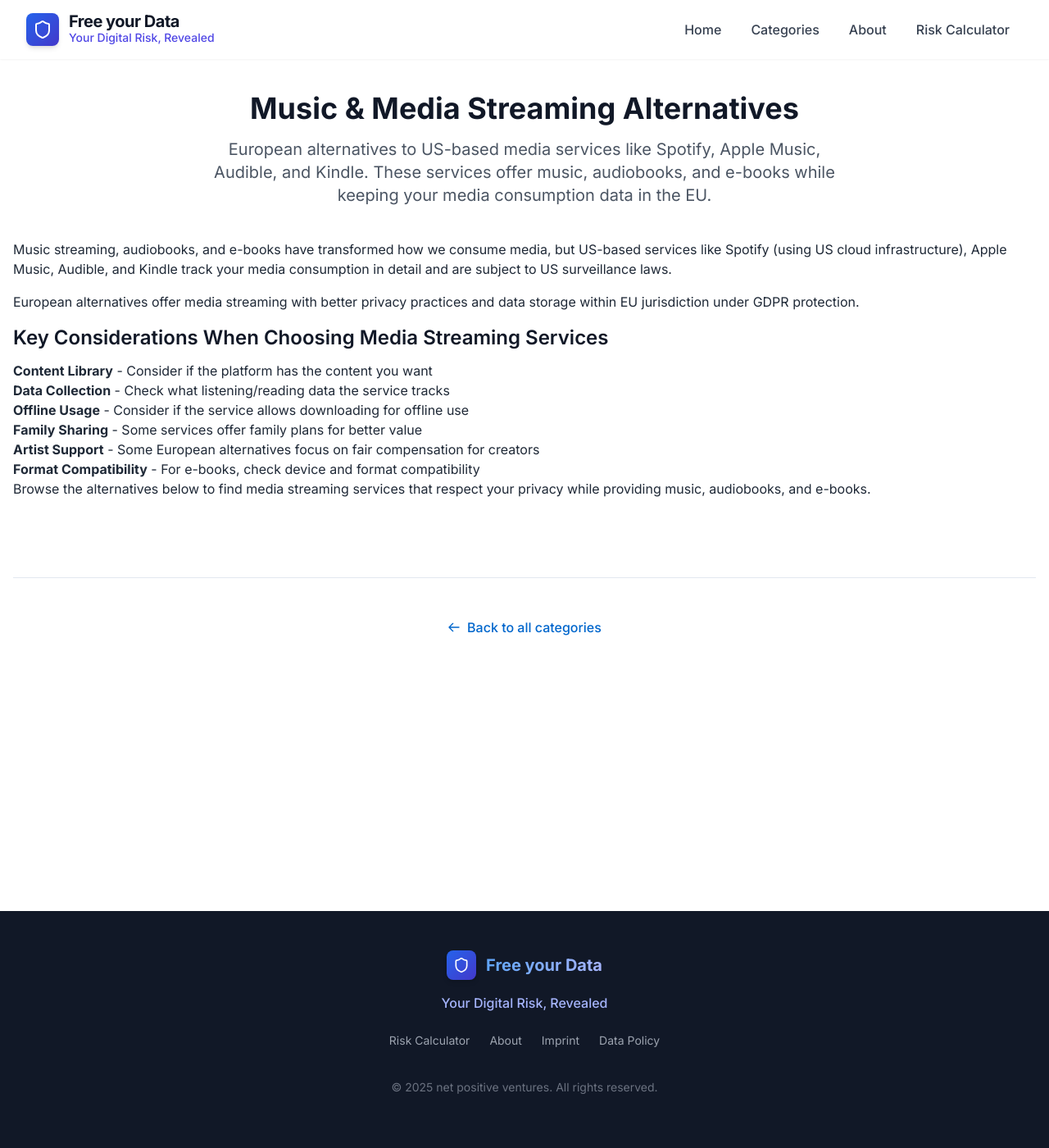
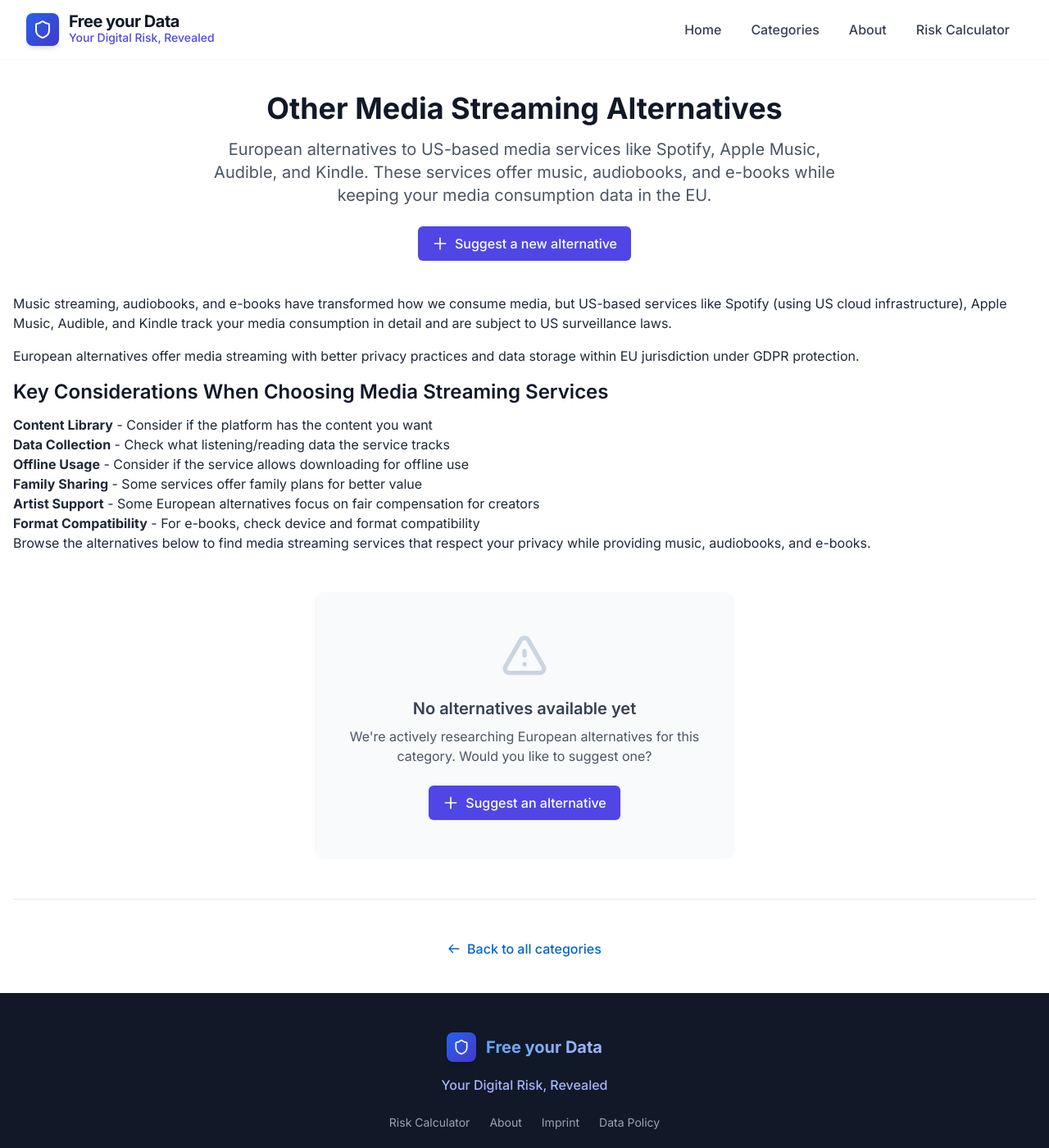
Before and after one commit to bwaide/bwaide.github.io, a Jekyll site: the page built from _categories/other_media_streaming.md, in a window 1280 px wide and 1400 px high. Shown: the whole window at 82% size. Built offline with Jekyll 4.4.1, drawn with Linux system fonts in a browser that asks for light colours.

```diff
--- a/_categories/other_media_streaming.md
+++ b/_categories/other_media_streaming.md
@@ -1,6 +1,6 @@
 ---
 layout: category
-title: Music & Media Streaming Alternatives
+title: Other Media Streaming Alternatives
 category_name: Other Media Streaming
 description: "European alternatives to US-based media services like Spotify, Apple Music, Audible, and Kindle. These services offer music, audiobooks, and e-books while keeping your media consumption data in the EU."
 ---
--- a/_layouts/category.html
+++ b/_layouts/category.html
@@ -5,7 +5,14 @@ layout: default
 <div>
   <header class="mb-10 text-center">
     <h1 class="text-4xl font-bold mb-4">{{ page.title }}</h1>
-    <p class="text-xl text-gray-600 max-w-3xl mx-auto">{{ page.description }}</p>
+    <p class="text-xl text-gray-600 max-w-3xl mx-auto mb-6">{{ page.description }}</p>
+    <a href="mailto:proposal@freeyourdata.eu?subject=New%20alternative%20proposal%20for%20{{ page.category_name | url_encode }}"
+       class="inline-flex items-center px-4 py-2 border border-transparent text-base font-medium rounded-md shadow-sm text-white bg-indigo-600 hover:bg-indigo-700 focus:outline-none focus:ring-2 focus:ring-offset-2 focus:ring-indigo-500">
+      <svg xmlns="http://www.w3.org/2000/svg" class="h-5 w-5 mr-2 text-white" fill="none" viewBox="0 0 24 24" stroke="currentColor" stroke-width="2">
+        <path stroke-linecap="round" stroke-linejoin="round" d="M12 4v16m8-8H4" />
+      </svg>
+      Suggest a new alternative
+    </a>
   </header>
 
   <div class="max-w-none mb-12">
@@ -14,6 +21,7 @@ layout: default
 
   <div class="grid grid-cols-1 md:grid-cols-2 lg:grid-cols-3 gap-6 mb-12">
     {% assign alternatives = site.alternatives | where: "category", page.category_name %}
+    {% if alternatives.size > 0 %}
       {% for alternative in alternatives %}
       <div class="alternative-card flex flex-col h-full">
         <h2 class="text-2xl font-semibold mb-2">
@@ -28,7 +36,38 @@ layout: default
         <a href="{{ alternative.url | relative_url }}" class="read-more mt-auto">View details →</a>
       </div>
       {% endfor %}
+    {% else %}
+      <div class="col-span-1 md:col-span-2 lg:col-span-3 flex items-center justify-center">
+        <div class="text-center py-12 px-6 bg-slate-50 rounded-xl max-w-lg mx-auto w-full">
+          <svg xmlns="http://www.w3.org/2000/svg" class="h-16 w-16 mx-auto text-slate-300 mb-4" fill="none" viewBox="0 0 24 24" stroke="currentColor">
+            <path stroke-linecap="round" stroke-linejoin="round" stroke-width="2" d="M12 9v2m0 4h.01m-6.938 4h13.856c1.54 0 2.502-1.667 1.732-3L13.732 4c-.77-1.333-2.694-1.333-3.464 0L3.34 16c-.77 1.333.192 3 1.732 3z" />
+          </svg>
+          <h3 class="text-xl font-semibold mb-2 text-gray-700">No alternatives available yet</h3>
+          <p class="text-gray-600 mb-6 max-w-md mx-auto">We're actively researching European alternatives for this category. Would you like to suggest one?</p>
+          <a href="mailto:proposal@freeyourdata.eu?subject=New%20alternative%20proposal%20for%20{{ page.category_name | url_encode }}"
+             class="inline-flex items-center px-4 py-2 border border-transparent text-base font-medium rounded-md shadow-sm text-white bg-indigo-600 hover:bg-indigo-700 focus:outline-none focus:ring-2 focus:ring-offset-2 focus:ring-indigo-500">
+            <svg xmlns="http://www.w3.org/2000/svg" class="h-5 w-5 mr-2 text-white" fill="none" viewBox="0 0 24 24" stroke="currentColor" stroke-width="2">
+              <path stroke-linecap="round" stroke-linejoin="round" d="M12 4v16m8-8H4" />
+            </svg>
+            Suggest an alternative
+          </a>
         </div>
+      </div>
+    {% endif %}
+  </div>
+
+  {% if alternatives.size > 0 %}
+  <div class="text-center mb-10">
+    <p class="text-gray-600 mb-4">Don't see what you're looking for?</p>
+    <a href="mailto:proposal@freeyourdata.eu?subject=New%20alternative%20proposal%20for%20{{ page.category_name | url_encode }}"
+       class="inline-flex items-center px-4 py-2 border border-transparent text-base font-medium rounded-md shadow-sm text-white bg-indigo-600 hover:bg-indigo-700 focus:outline-none focus:ring-2 focus:ring-offset-2 focus:ring-indigo-500">
+      <svg xmlns="http://www.w3.org/2000/svg" class="h-5 w-5 mr-2 text-white" fill="none" viewBox="0 0 24 24" stroke="currentColor" stroke-width="2">
+        <path stroke-linecap="round" stroke-linejoin="round" d="M12 4v16m8-8H4" />
+      </svg>
+      Suggest a new alternative
+    </a>
+  </div>
+  {% endif %}
 
   <div class="text-center mt-10 pt-6 border-t border-slate-200">
     <a href="{{ site.baseurl }}/categories" class="back-link">
```
Also changed, not shown: _alternatives/cloud-storage/nextcloud.md (deleted, +0 -46 lines), _alternatives/email-services/tutanota.md (deleted, +0 -50 lines), _categories/cloud-storage.md (deleted, +0 -20 lines), _categories/ecommerce.md (+1 -1 lines), _categories/email-services.md (deleted, +0 -21 lines), _categories/movie_streaming.md (renamed from _categories/movies_series_streaming.md, +1 -1 lines), assets/css/main.css. Lines whose indentation alone changed are shown as unchanged.
